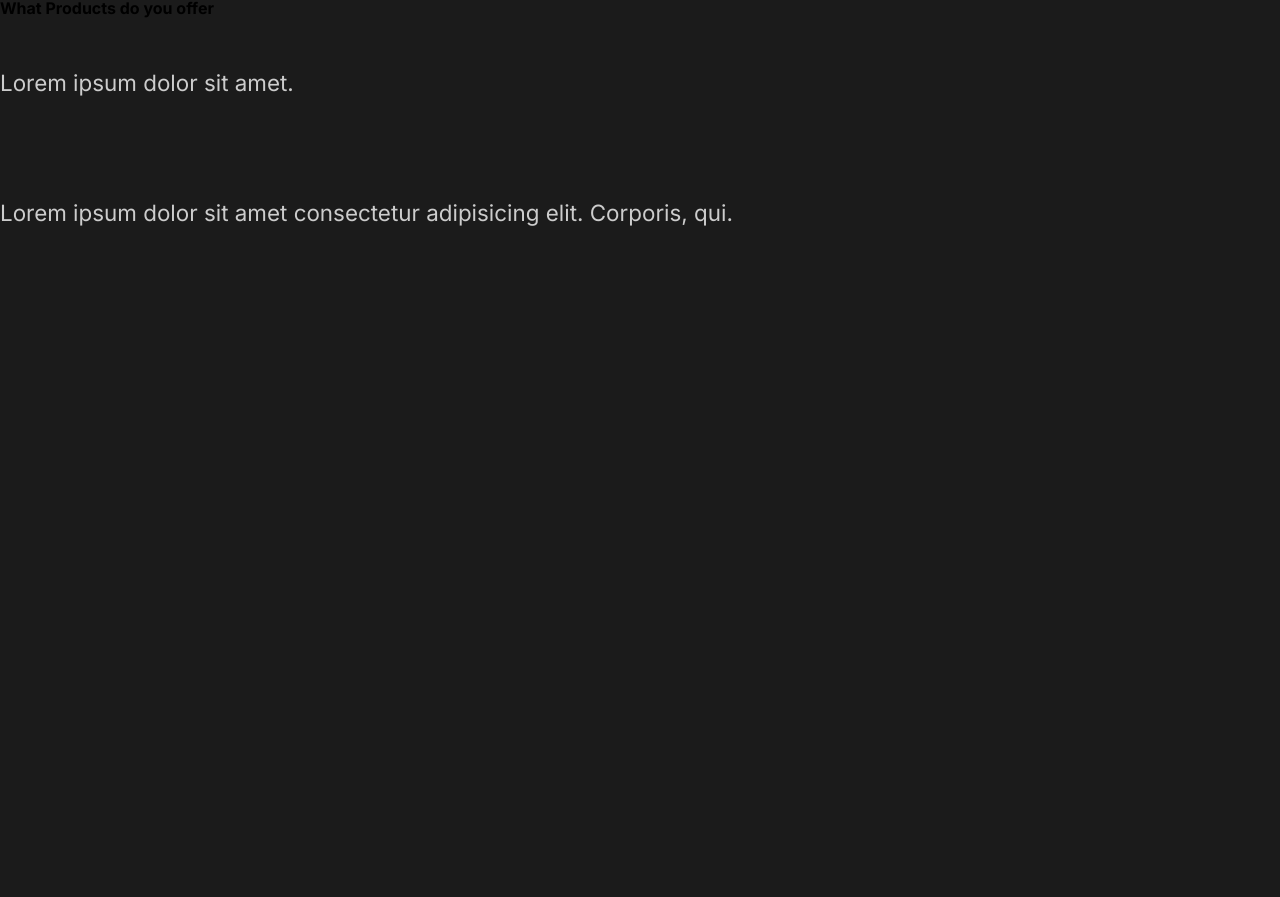
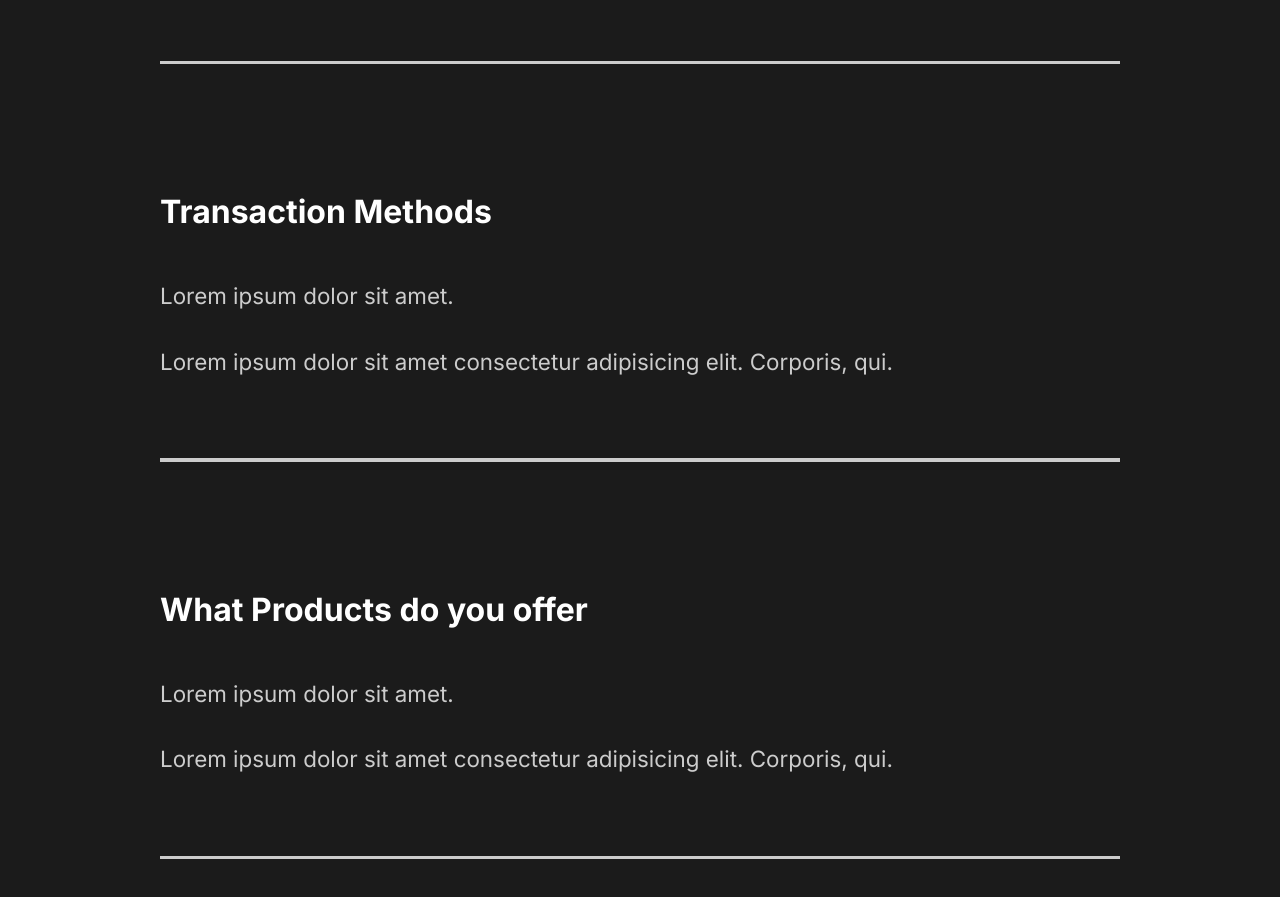
Before and after one commit to KotiMango/react-shutter, a React (Create React App) app: page / in a window 1280 px wide. Shown: the part 2853-3750 px from the top of the page. Before the commit the page ends 3130 px from the top, so only its background shows below. Built offline with nearby package versions, Linux system fonts and the light colour scheme.

Commit message:
7.Styling the FAQ section

```diff
--- a/src/components/FaqSection.js
+++ b/src/components/FaqSection.js
@@ -1,8 +1,9 @@
 import React from "react";
-
+import styled from "styled-components";
+import { About } from "../styles";
 const FaqSection = () => {
   return (
-    <div className="faq">
+    <Faq>
       <h2>
         Any Questions <span>FAQ</span>
       </h2>
@@ -15,6 +16,7 @@ const FaqSection = () => {
             qui.
           </p>
         </div>
+        <div className="faq-line"></div>
       </div>
       <div className="question">
         <h4>Daily Schedule</h4>
@@ -25,6 +27,7 @@ const FaqSection = () => {
             qui.
           </p>
         </div>
+        <div className="faq-line"></div>
       </div>
       <div className="question">
         <h4>Transaction Methods</h4>
@@ -35,6 +38,7 @@ const FaqSection = () => {
             qui.
           </p>
         </div>
+        <div className="faq-line"></div>
       </div>
       <div className="question">
         <h4>What Products do you offer</h4>
@@ -45,9 +49,37 @@ const FaqSection = () => {
             qui.
           </p>
         </div>
+        <div className="faq-line"></div>
       </div>
-    </div>
+    </Faq>
   );
 };
 
+const Faq = styled(About)`
+  display: block;
+  span {
+    display: block;
+  }
+  h2 {
+    padding-bottom: 2rem;
+    font-weight: lighter;
+  }
+  .faq-line {
+    background: #cccccc;
+    height: 0.2rem;
+    margin: 2rem 0rem;
+    width: 100%;
+  }
+  .question {
+    padding: 3rem 0rem;
+    cursor: pointer;
+  }
+  .answer {
+    padding: 2rem 0rem;
+    p {
+      padding: 1rem 0rem;
+    }
+  }
+`;
+
 export default FaqSection;
--- a/src/components/GlobalStyle.js
+++ b/src/components/GlobalStyle.js
@@ -37,6 +37,7 @@ const GlobalStyle = createGlobalStyle`
 		}
 		h4{
 			font-weight:bold;
+			font-size: 2rem;
 		}
 		span{
 			font-weight:bolder;
--- a/src/components/ServicesSection.js
+++ b/src/components/ServicesSection.js
@@ -53,6 +53,8 @@ const ServicesSection = () => {
   );
 };
 
+//Styling Components
+
 //Changing slightly the style of the about component
 const Services = styled(About)`
   h2 {
```
